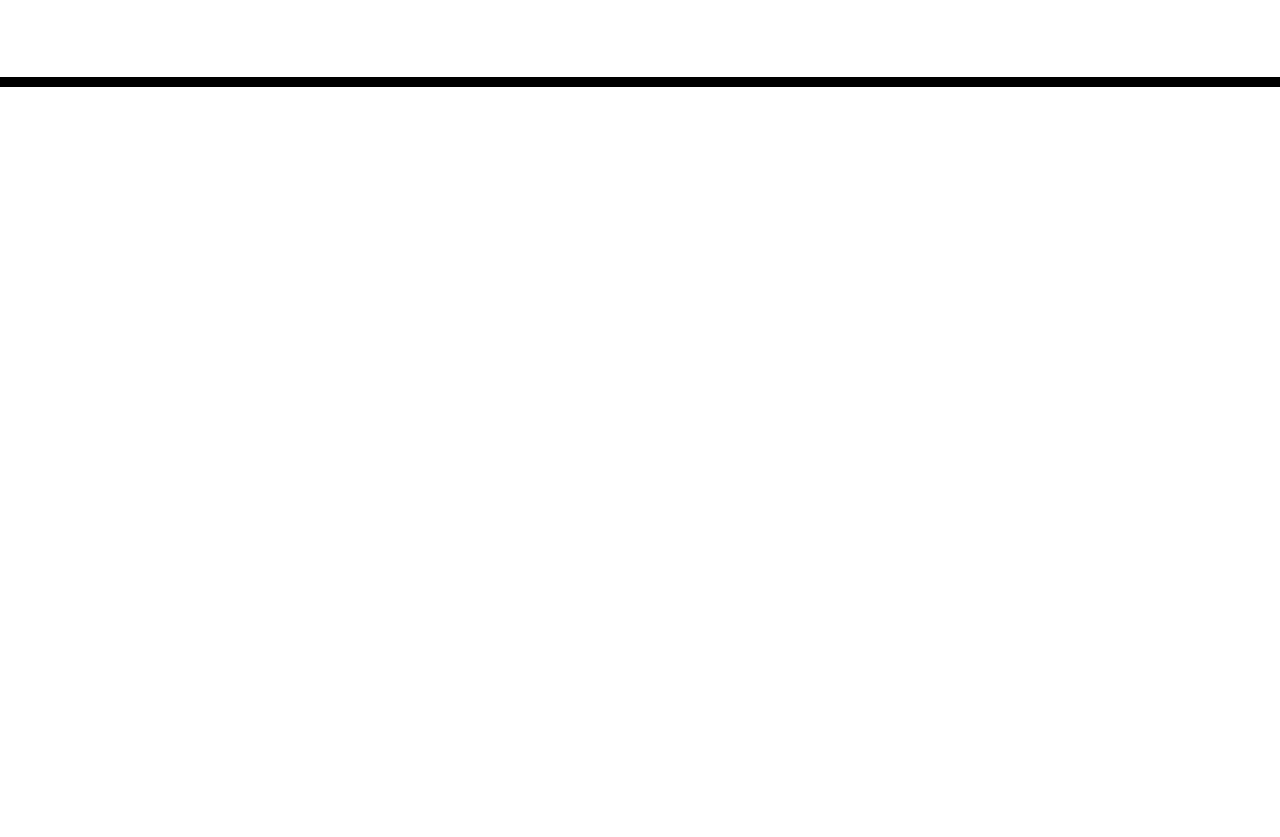
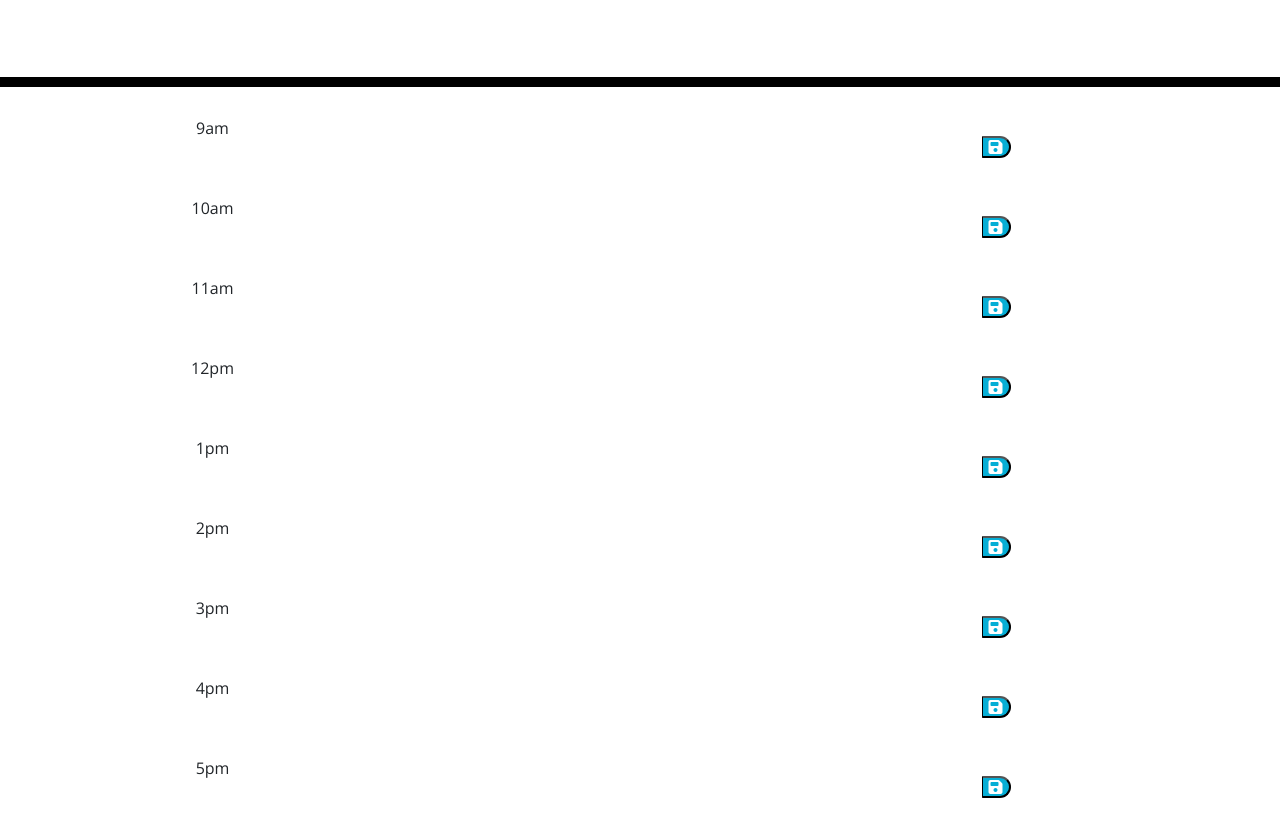
Before and after one commit to BryceStockman/workday-scheduler, a website: page index.html in a window 1280 px wide. Shown: the part 181-1018 px from the top of the page. Before the commit the page ends 800 px from the top, so only its background shows below. Drawn offline with nearby package versions, Linux system fonts and the light colour scheme.

Commit message:
html added

```diff
--- a/index.html
+++ b/index.html
@@ -29,10 +29,74 @@
       <p id="currentDay" class="lead"></p>
     </header>
     <div class="container">
-      <!-- Timeblocks go here -->
+      <div class="row">
+        <div class="col-3 time-block">9am</div>
+        <div class="col-6 description"></div>
+        <div class="col-3">
+          <button class="saveBtn"><i class="fas fa-save"></i></button>
+        </div>
+      </div>
+      <div class="row">
+        <div class="col-3 time-block">10am</div>
+        <div class="col-6 description"></div>
+        <div class="col-3">
+          <button class="saveBtn"><i class="fas fa-save"></i></button>
+        </div>
+      </div>
+      <div class="row">
+        <div class="col-3 time-block">11am</div>
+        <div class="col-6 description"></div>
+        <div class="col-3">
+          <button class="saveBtn"><i class="fas fa-save"></i></button>
+        </div>
+      </div>
+      <div class="row">
+        <div class="col-3 time-block">12pm</div>
+        <div class="col-6 description"></div>
+        <div class="col-3">
+          <button class="saveBtn"><i class="fas fa-save"></i></button>
+        </div>
+      </div>
+      <div class="row">
+        <div class="col-3 time-block">1pm</div>
+        <div class="col-6 description"></div>
+        <div class="col-3">
+          <button class="saveBtn"><i class="fas fa-save"></i></button>
+        </div>
+      </div>
+      <div class="row">
+        <div class="col-3 time-block">2pm</div>
+        <div class="col-6 description"></div>
+        <div class="col-3">
+          <button class="saveBtn"><i class="fas fa-save"></i></button>
+        </div>
+      </div>
+      <div class="row">
+        <div class="col-3 time-block">3pm</div>
+        <div class="col-6 description"></div>
+        <div class="col-3">
+          <button class="saveBtn"><i class="fas fa-save"></i></button>
+        </div>
+      </div>
+      <div class="row">
+        <div class="col-3 time-block">4pm</div>
+        <div class="col-6 description"></div>
+        <div class="col-3">
+          <button class="saveBtn"><i class="fas fa-save"></i></button>
+        </div>
+      </div>
+      <div class="row">
+        <div class="col-3 time-block">5pm</div>
+        <div class="col-6 description"></div>
+        <div class="col-3">
+          <button class="saveBtn"><i class="fas fa-save"></i></button>
+        </div>
+      </div>
     </div>
 
     <script src="https://code.jquery.com/jquery-3.4.1.min.js"></script>
-    <script src="https://cdnjs.cloudflare.com/ajax/libs/moment.js/2.24.0/moment.min.js"></script>
+    <script src="https://cdnjs.cloudflare.com/ajax/libs/moment.js/2.29.1/moment.min.js"></script>
+    <script src="https://kit.fontawesome.com/3b2adb7b87.js"></script>
+    <script src="index.js"></script>
   </body>
 </html>
--- /dev/null
+++ b/index.js
@@ -0,0 +1,2 @@
+var currentDay = document.querySelector('#currentDay');
+currentDay.innerHTML = currentDate;
```
Also changed, not shown: package.json (added, +24 -0 lines).
